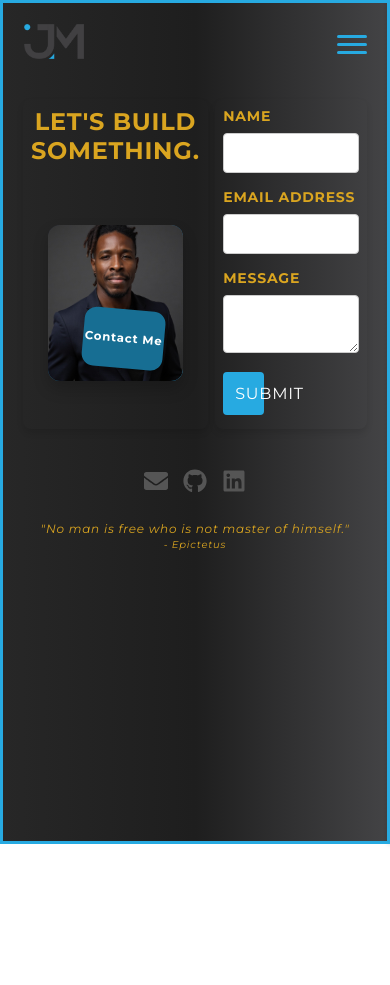
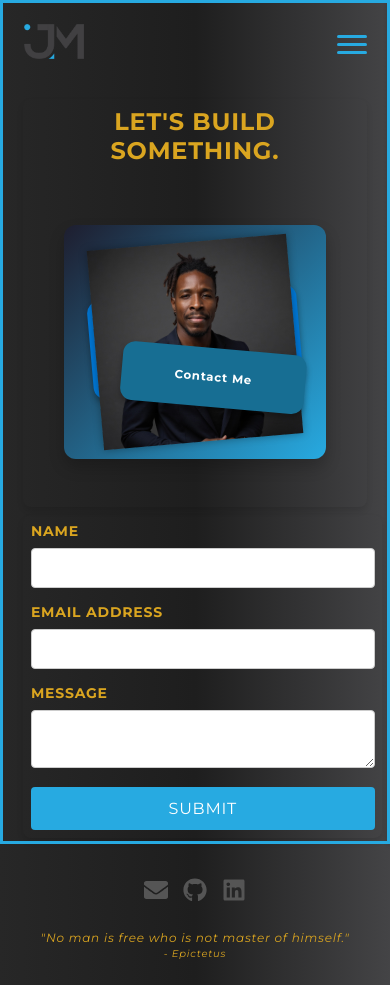
Before and after one commit to JMONDESIR/JoelMondesir, a React (Create React App) app: page /contact in a window 390 px wide. Before the commit the page ends 844 px from the top, so only its background shows below. Built offline with nearby package versions, Linux system fonts and the light colour scheme.

Commit message:
Contact and form refactored for mobile

```diff
--- a/src/components/about/About.css
+++ b/src/components/about/About.css
@@ -12,21 +12,21 @@
   width: 100%;
 }
 
+.about-title {
+  font-size: 64px;
+  font-weight: bold;
+  color: goldenrod;
+  margin-bottom: 1.5vw;
+}
+
 .about-description {
   flex: 1;
   text-align: left;
   padding-right: 2vw;
 }
 
-.about-title {
-  font-size: 3vw;
-  font-weight: bold;
-  color: goldenrod;
-  margin-bottom: 1.5vw;
-}
-
 .about-description p {
-  font-size: 1.5vw;
+  font-size: 26px;
   color: #dddddd;
   line-height: 1.8;
 }
@@ -38,3 +38,32 @@
   object-fit: cover; /* Ensures image fills the circle */
   box-shadow: 0 4px 8px rgba(0, 0, 0, 0.3);
 }
+
+/* For large desktops (1440px and up) */
+@media (min-width: 1440px) {
+
+}
+
+/* For desktops and laptops (1024px to 1439px) */
+@media (max-width: 1439px) and (min-width: 1024px) {
+
+}
+
+/* For tablets (768px to 1023px) */
+@media (max-width: 1023px) and (min-width: 768px) {
+
+}
+
+/* For large phones (576px to 767px) */
+@media (max-width: 767px) and (min-width: 576px) {
+
+}
+
+/* For small phones (up to 575px) */
+@media (max-width: 575px) {
+  .about-container {
+    display: flex;
+    justify-content: center;
+    flex-direction: column;
+  }
+}
--- a/src/components/about/About.js
+++ b/src/components/about/About.js
@@ -5,14 +5,14 @@ import Joel from '../resources/head_II.jpeg'
 
 const About = () => {
   return (
-    <div>
+    <div className="about-container">
     <section className="about-section">
       <div className="about-content">
         <div className="about-description">
           <h1 className="about-title">Hi! I'm Joel Mondesir.</h1>
           <p>
             I build interactive and engaging websites.
-            My passion lies in creating eye-catching and dynamic user experiences that merge design and functionality...and even fun.
+            My passion lies in creating eye-catching and dynamic user experiences that merge design with functionality...and even fun.
           </p>
         </div>
 
--- a/src/components/cards/OverlappingCards.css
+++ b/src/components/cards/OverlappingCards.css
@@ -62,3 +62,22 @@
     transform: translate(10%, 60%) rotate(5deg);
   }
 }
+
+@media (max-width: 575px) {
+  .cards-container {
+    height: 60vw;
+  }
+
+  .large-card {
+    width: 80%;
+    height: 25vw;
+    font-size: 4vw;
+  }
+
+  .small-card {
+    width: 70%;
+    height: 15vw;
+    font-size: 3vw;
+    transform: translate(10%, 60%) rotate(5deg);
+  }
+}
--- a/src/components/contact/Contact.css
+++ b/src/components/contact/Contact.css
@@ -49,3 +49,16 @@
   text-transform: uppercase;
   color: goldenrod;
 }
+
+
+@media (max-width: 575px) {
+  .formPage-container {
+    display: flex;
+    justify-content: space-between;
+    flex-direction: column;
+    justify-content: center;
+    align-items: stretch;
+    gap: 2vw;
+    padding: 20px;
+  }
+}
--- a/src/components/form/Form.css
+++ b/src/components/form/Form.css
@@ -80,3 +80,17 @@ button:disabled {
   text-align: center;
   margin-top: 20px;
 }
+
+@media (max-width: 575px) {
+  .button-form {
+    width: 100%;
+    padding: 12px;
+    font-size: 16px;
+    color: #ffffff;
+    background-color: #27aae1;
+    border: none;
+    border-radius: 4px;
+    cursor: pointer;
+    transition: background-color 0.3s ease;
+  }
+}
--- a/src/components/progress/Progress.css
+++ b/src/components/progress/Progress.css
@@ -66,3 +66,14 @@ opacity: .8;
   line-height: .6em;
   margin: 0;
 }
+
+@media (max-width: 575px) {
+  .guage-container {
+    display: flex;
+    justify-content: center;
+    flex-direction: column;
+    height: auto;
+    margin-top: 5vw;
+    gap: 10vw;
+  }
+}
```
